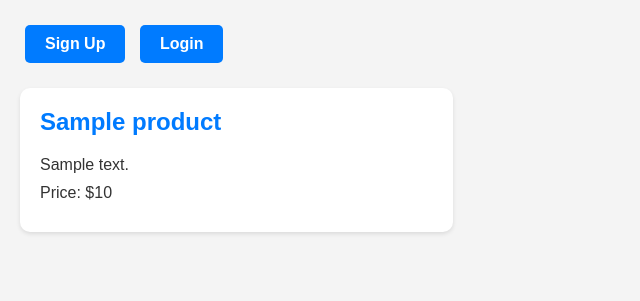
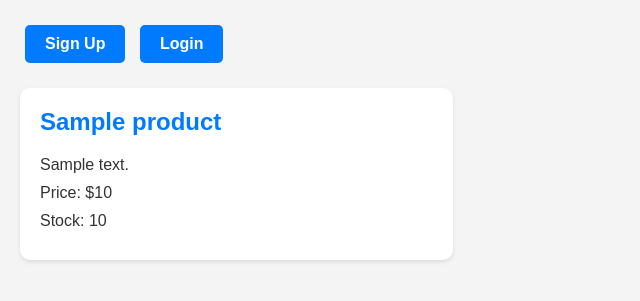
Before and after one commit to WyZoD/Projet-de-sessions-BD, a Flask app: template Projet/templates/index.html in a window 1280 px wide. Shown: the top 301 px of the page, without its empty margins (0-640 px from the left). Run offline with Flask 3, Linux system fonts and the light colour scheme; the template is opened without the code that fills it: most values are stand-ins (such as "Sample title", 1, 10 or a date in 2020).

Commit message:
fix: display of the data in index.html

```diff
--- a/Projet/templates/index.html
+++ b/Projet/templates/index.html
@@ -22,6 +22,7 @@
             <h2>{{ product.Name }}</h2>
             <p>{{ product.Description }}</p>
             <p>Price: ${{ product.Price }}</p>
+            <p>Stock: {{ product.Stock }}</p>
         </div>
         {% else %}
         <p>No products found.</p>
```
